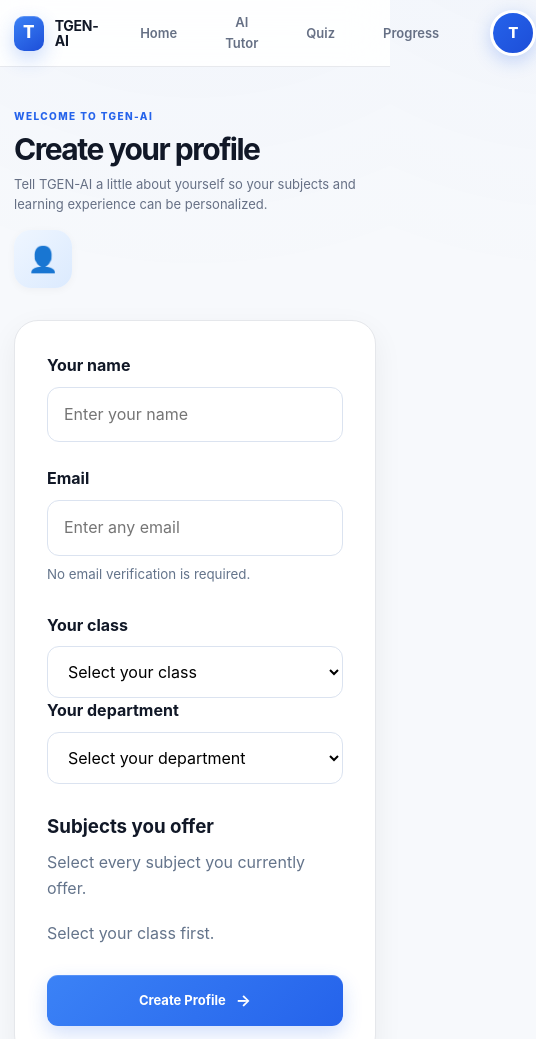
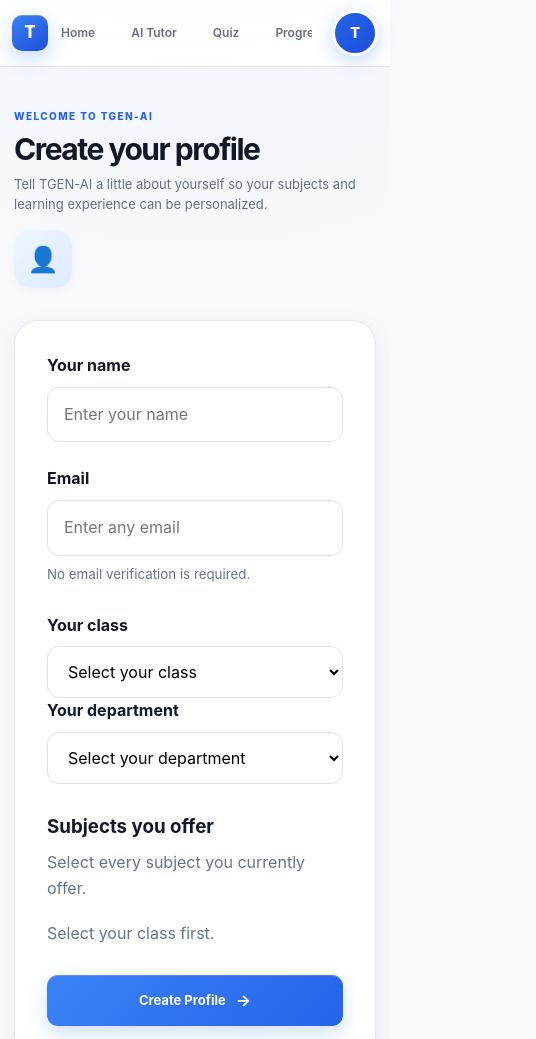
Before and after one commit to tamiloredolukoya-svg/TGEN-AI, a website: page index.html in a window 390 px wide. Shown: the top 1039 px of the page, 536 px wide, since content can reach past the window. Drawn offline with Linux system fonts and the light colour scheme.

Commit message:
Fix mobile navigation

```diff
--- a/styles.css
+++ b/styles.css
@@ -3318,3 +3318,101 @@
   }
 
 }
+/* ==========================================
+   TGEN-AI MOBILE NAV FIX
+   ========================================== */
+
+@media (max-width: 700px) {
+  .topbar {
+    padding: 0 12px;
+    width: 100%;
+  }
+
+  .nav-container {
+    width: 100%;
+    min-width: 0;
+    gap: 10px;
+    display: flex;
+    align-items: center;
+  }
+
+  .brand {
+    flex: 0 0 auto;
+    min-width: 0;
+  }
+
+  .brand-logo {
+    width: 40px;
+    height: 40px;
+    min-width: 40px;
+  }
+
+  .brand-text {
+    display: none;
+  }
+
+  .main-nav {
+    display: flex !important;
+    flex: 1 1 auto;
+    min-width: 0;
+    overflow-x: auto;
+    overflow-y: hidden;
+    gap: 4px;
+    scrollbar-width: none;
+    -webkit-overflow-scrolling: touch;
+  }
+
+  .main-nav::-webkit-scrollbar {
+    display: none;
+  }
+
+  .main-nav button {
+    flex: 0 0 auto;
+    white-space: nowrap;
+    padding: 10px 9px;
+    font-size: 13px;
+  }
+
+  .nav-dashboard-btn {
+    flex: 0 0 42px;
+    width: 42px;
+    height: 42px;
+    min-width: 42px;
+    padding: 0;
+    border-radius: 50%;
+    font-size: 0;
+  }
+
+  .nav-dashboard-btn::before {
+    content: "T";
+    font-size: 16px;
+    font-weight: 800;
+  }
+}
+
+@media (max-width: 420px) {
+  .nav-container {
+    gap: 6px;
+  }
+
+  .brand-logo {
+    width: 36px;
+    height: 36px;
+    min-width: 36px;
+  }
+
+  .main-nav {
+    gap: 2px;
+  }
+
+  .main-nav button {
+    padding: 9px 7px;
+    font-size: 12px;
+  }
+
+  .nav-dashboard-btn {
+    width: 38px;
+    min-width: 38px;
+    height: 38px;
+  }
+}
```
